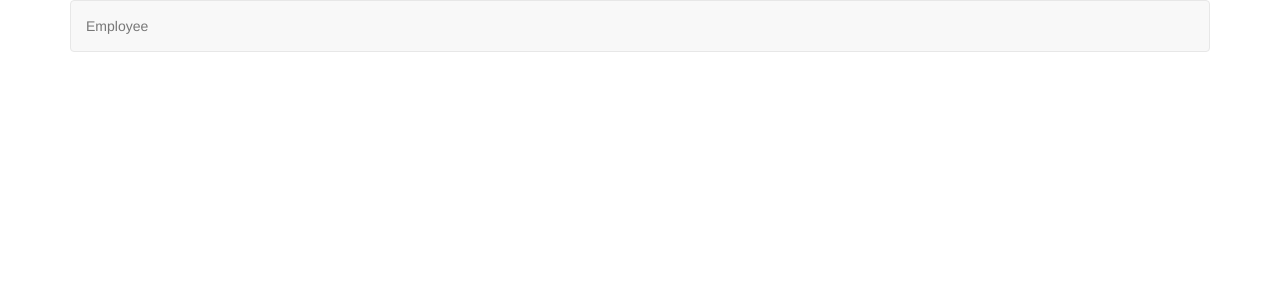
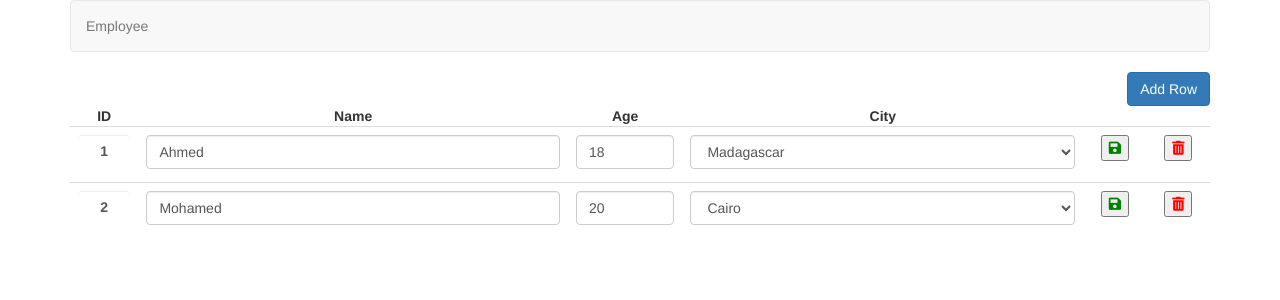
Before and after one commit to abdulrahmanamer31/AngularTask, an Angular app: page /employee in a window 1280 px wide. Before the commit this address led to /. Shown: the top 300 px of the page. Built offline with nearby package versions, Linux system fonts and the light colour scheme.

Commit message:
Angular Update

```diff
--- a/src/app/Employee/listemployee/listemployee.component.css
+++ b/src/app/Employee/listemployee/listemployee.component.css
@@ -22,3 +22,9 @@
 .redClass{
     color: grey;
 }
+.hiddenClass{
+ display: none;
+}
+.ShowClass{
+display: inline ;
+}
--- a/src/app/Employee/listemployee/listemployee.component.html
+++ b/src/app/Employee/listemployee/listemployee.component.html
@@ -4,9 +4,9 @@
 </head>
 <body>
     <form [formGroup] ="employeeForm" >
-        <p style="color: green;" class="fade in" *ngIf="showMyMessage"><span class="fas fa-check"></span>Employee Saved</p>
-        <p style="color: red;" class="fade in" *ngIf="showdeleteMessage"><span class="fas fa-check"></span>Employee Deleted</p>
-        <p style="color: blue;" class="fade in" *ngIf="showrowMyMessage"><span class="fas fa-check"></span>Row Added</p>
+        <p style="color: green;" class="fade in" [ngClass]="{hiddenClass: !(showMyMessage), ShowClass: showMyMessage}"><span class="fas fa-check"></span>Employee Saved</p>
+        <p style="color: red;" class="fade in" [ngClass]="{hiddenClass: !(showdeleteMessage), ShowClass: showdeleteMessage}"><span class="fas fa-check"></span>Employee Deleted</p>
+        <p style="color: blue;" class="fade in"  [ngClass]="{hiddenClass: !(showrowMyMessage), ShowClass: showrowMyMessage}"><span class="fas fa-check"></span>Row Added</p>
 
         <button type="button" (click)="importitem()" class="btn btn-primary pull-right">Add Row</button>
           <table class="table text-center" formArrayName="EmployeesData" >
@@ -32,16 +32,12 @@
     <tbody>
         <tr  *ngFor="let item of EmployeesData.controls ; let i = index ;" [formGroupName]="i">
 
-        <td class="ID"><label class="form-control"> {{item.controls.employeeID.value}} </label></td>
-            <td class="Name"> <div [ngClass]="{'has-error': item.get('employeeName').invalid && item.get('employeeName').touched }"> <input type="text" class="form-control"  formControlName="employeeName" >   <span class="help-block" *ngIf="item.get('employeeName').errors?.required && item.get('employeeName').touched">
-                Employee Name is required
-              </span>
+        <td class="ID"><label class="form-control" style="border: none;"> {{item.controls.employeeID.value}} </label></td>
+            <td class="Name"> <div [ngClass]="{'has-error': item.get('employeeName').invalid && item.get('employeeName').touched }"> <input type="text" class="form-control"  formControlName="employeeName" >
             </div>
         </td>
-            <td class="Age" > <div [ngClass]="{'has-error': item.get('employeeAge').invalid && item.get('employeeAge').touched }"><input type="number" class="form-control" formControlName="employeeAge" >
-                <span class="help-block" *ngIf="item.get('employeeAge').errors?.required && item.get('employeeAge').touched ">
-                    Employee Age is required > 0
-                  </span>
+            <td class="Age" > <div [ngClass]="{'has-error': (item.get('employeeAge').invalid && item.get('employeeAge').touched) || !(item.get('employeeAge').value > 0)  }"><input type="number" class="form-control" formControlName="employeeAge" >
+
                   </div>
             </td>
             <td class="CityName"> <div [ngClass]="{'has-error': item.get('CityName').invalid && item.get('CityName').touched }">
@@ -50,13 +46,10 @@
                        {{Cityitem.Name}}
                    </option>
                 </select>
-                <span class="help-block" *ngIf="item.get('CityName').errors?.required && item.get('CityName').touched ">
-                    CityName is required
-                </span>
             </div>
             </td>
             <td class="SaveIcon ">
-             <button [disabled]="this.item.invalid"  (click)="MoveToEdit(this.item)">   <span class="fas fa-save" [ngClass]="{greenClass: !this.item.invalid, redClass: this.item.invalid}"></span>
+             <button [disabled]="(this.item.invalid || item.get('CityName').invalid || item.get('employeeName').invalid || item.get('employeeAge').invalid) || !(item.get('employeeAge').value > 0)  "  (click)="MoveToEdit(this.item)">   <span class="fas fa-save" [ngClass]="{greenClass: !(this.item.invalid|| item.get('CityName').invalid || item.get('employeeName').invalid || item.get('employeeAge').invalid) , redClass: (this.item.invalid|| item.get('CityName').invalid || item.get('employeeName').invalid || item.get('employeeAge').invalid) || !(item.get('employeeAge').value > 0)}"></span>
              </button>
             </td>
             <td class="RemoveIcon">
--- a/src/app/Employee/listemployee/listemployee.component.ts
+++ b/src/app/Employee/listemployee/listemployee.component.ts
@@ -50,7 +50,7 @@ export class ListemployeeComponent implements OnInit {
       this.EmployeesData.push( this.fb.group({
         employeeID:[num,Validators.required],
         employeeName :['',Validators.required],
-        employeeAge: ['',Validators.required,Validators.min(0)],
+        employeeAge: ['',Validators.required],
         CityID: [''],
         CityName: ['',Validators.required],
 
@@ -65,11 +65,11 @@ export class ListemployeeComponent implements OnInit {
     this.EmployeesData=this.employeeForm.get('EmployeesData') as FormArray;
     this.employee.forEach(s=>{
       this.EmployeesData.push(this.fb.group({
-        employeeID :s.Id,
-        employeeName :s.Name,
-        employeeAge: s.Age,
-        CityID: s.City.id,
-        CityName: s.City.Name,
+        employeeID :[s.Id,Validators.required],
+        employeeName :[s.Name,Validators.required],
+        employeeAge: [s.Age,Validators.required],
+        CityID: [s.City.id,Validators.required],
+        CityName: [s.City.Name,Validators.required],
        }));
    });
   }
--- a/src/app/app-routing.module.ts
+++ b/src/app/app-routing.module.ts
@@ -3,7 +3,8 @@ import { Routes, RouterModule } from '@angular/router';
 import{ ListemployeeComponent}from './Employee/listemployee/listemployee.component';
 
 const routes: Routes = [
-  {path:'',component:ListemployeeComponent}
+  {path:'employee',component:ListemployeeComponent},
+  {path:'',redirectTo:'employee',pathMatch: 'full'}
 ];
 
 @NgModule({
--- a/src/app/app.component.html
+++ b/src/app/app.component.html
@@ -2,7 +2,7 @@
   <nav class="navbar navbar-default">
   <ul class="nav navbar-nav">
     <li>
-      <a routerLinkActive ="active" routerLink="">Employee</a>
+      <a routerLinkActive ="active" routerLink="/employee">Employee</a>
     </li>
   </ul>
 </nav>
--- a/src/index.html
+++ b/src/index.html
@@ -3,7 +3,7 @@
 <head>
   <meta charset="utf-8">
   <title>EagerFirstTask</title>
-  <base href="/">
+  <base href="">
   <meta name="viewport" content="width=device-width, initial-scale=1">
   <link rel="icon" type="image/x-icon" href="favicon.ico">
 </head>
```
